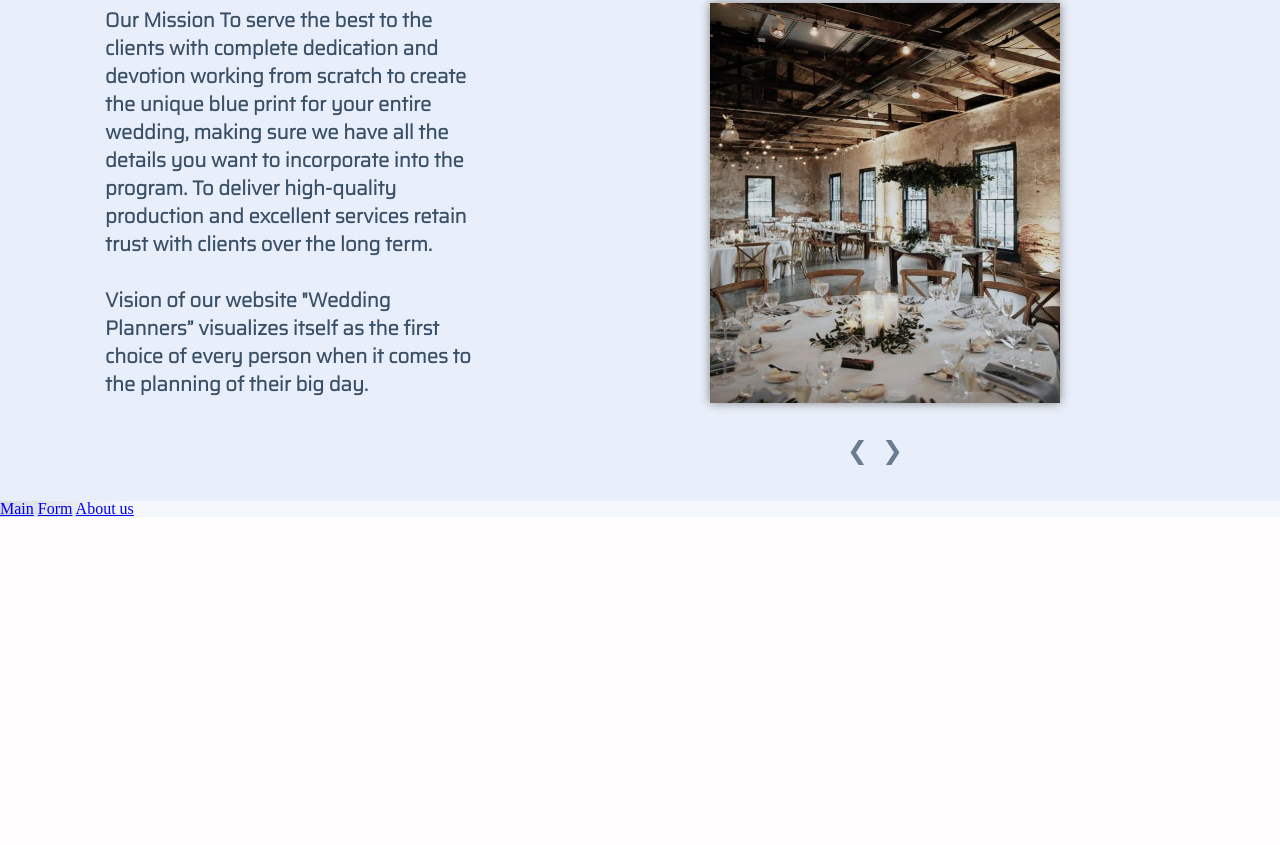
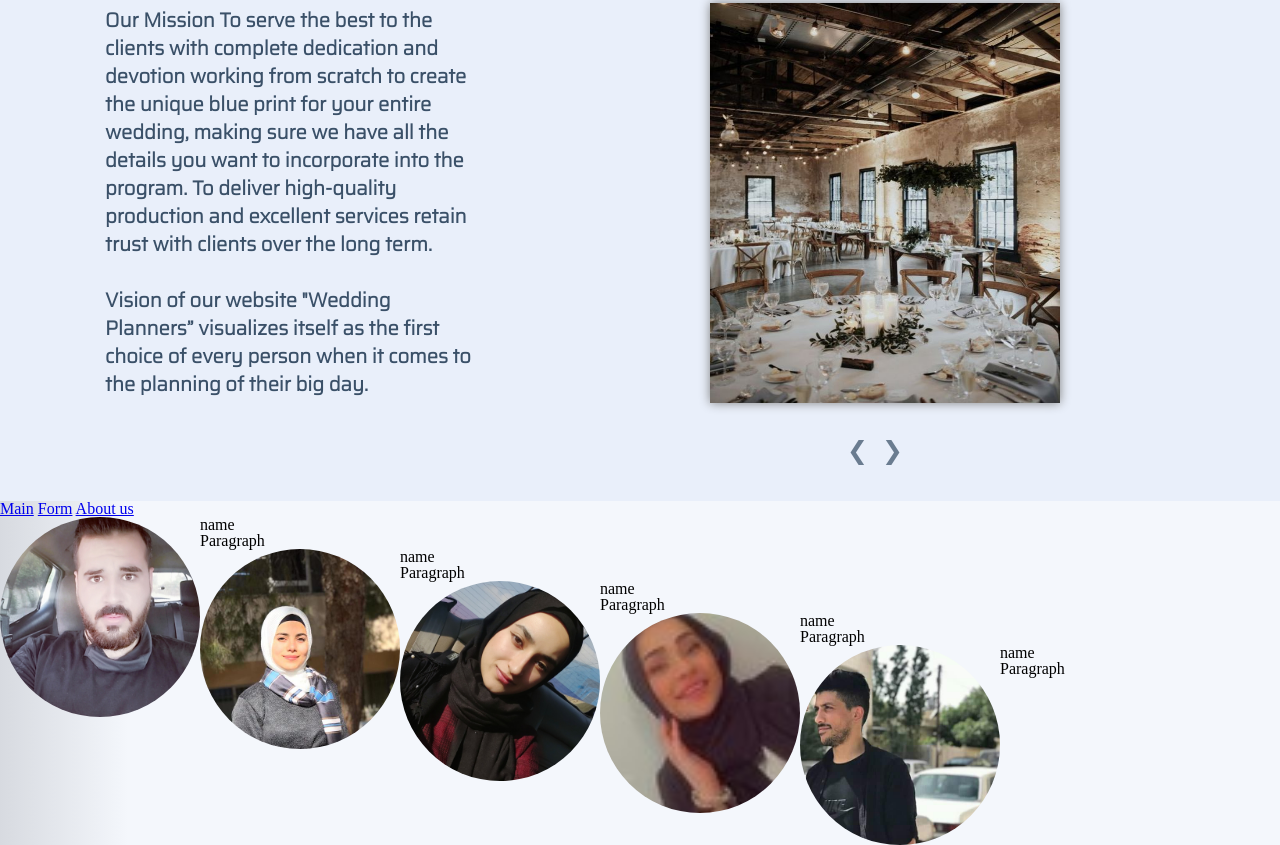
Before and after one commit to Creative-partners/Wedding-planners, a plain HTML site: page index.html in a window 1280 px wide. Shown: the part 1351-2196 px from the top of the page. Before the commit the page ends 1868 px from the top, so only its background shows below. Drawn offline with Linux system fonts and the light colour scheme.

Commit message:
team-img

```diff
--- a/css/home.css
+++ b/css/home.css
@@ -118,3 +118,11 @@ video {
 #images {
     margin-top: -70px;
 }
+.teamimg{
+    display: inline-block;
+    float: left;
+    width: 200px;
+    border-radius: 500px;
+
+
+}
--- a/index.html
+++ b/index.html
@@ -82,6 +82,54 @@
     </p>
     <section id='previous'></section>
   </main>
+  <section class="last-section">
+    <article>
+      <img class="teamimg" src="img/team images/alaa.jpg" alt="">
+      <h3>
+        name
+      </h3>
+      <p>
+        Paragraph
+      </p>
+    </article>
+    <article>
+      <img class="teamimg" src="img/team images/aya.jpg" alt="">
+      <h3>
+        name
+      </h3>
+      <p>
+        Paragraph
+      </p>
+    </article>
+    <article>
+      <img class="teamimg" src="img/team images/farah.jpg" alt="">
+      <h3>
+        name
+      </h3>
+      <p>
+        Paragraph
+      </p>
+    </article>
+    <article>
+      <img class="teamimg" src="img/team images/sally.jpg" alt="">
+      <h3>
+        name
+      </h3>
+      <p>
+        Paragraph
+      </p>
+    </article>
+    <article>
+      <img class="teamimg" src="img/team images/zaidpic.jpg" alt="">
+      <h3>
+        name
+      </h3>
+      <p>
+        Paragraph
+      </p>
+    </article>
+
+  </section>
 
   <footer>
 
```
Also changed, not shown: img/team images/alaa.jpg (added), img/team images/aya.jpg (added), img/team images/farah.jpg (added), img/team images/sally.jpg (added), img/team images/zaidpic.jpg (renamed from img/zaidpic.jpg).
